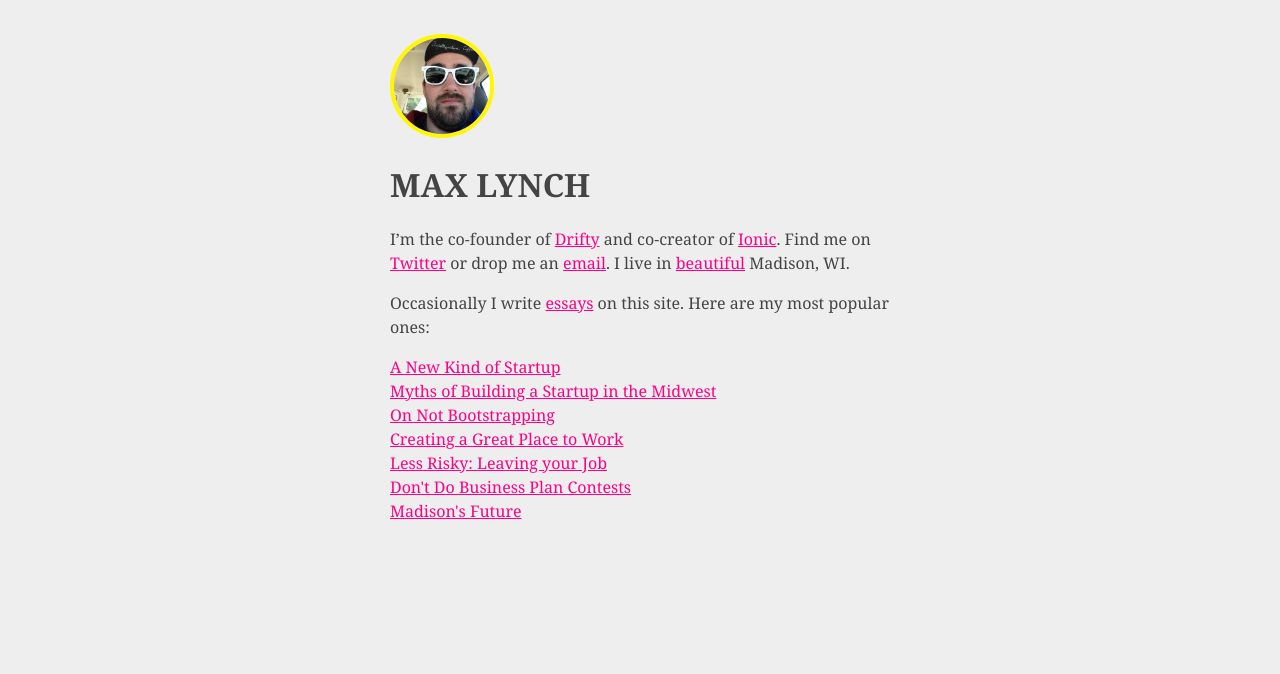
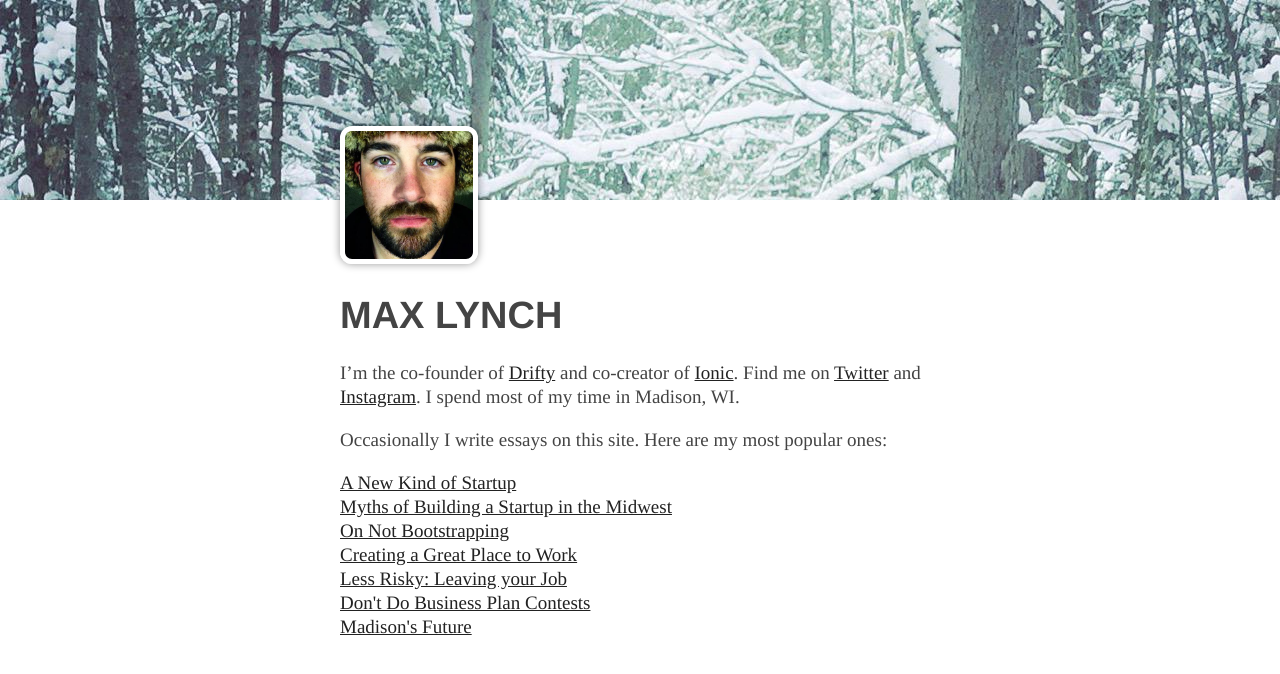
Before and after one commit to mlynch/mlynch.github.com, a Jekyll site: the page built from index.md, in a window 1280 px wide. Shown: the top 674 px of the page. Built offline with Jekyll 4.4.1, drawn with Linux system fonts in a browser that asks for light colours; Markdown is read by kramdown in place of the engine named in the settings; comment, search, counter and statistics services are not loaded.

Commit message:
Redesign

```diff
--- a/_layouts/clean.html
+++ b/_layouts/clean.html
@@ -19,6 +21,11 @@
   <link rel="stylesheet" href="/css/clean.css" type="text/css" media="screen, projection">
 </head>
 <body>
+  {% if page.header %}
+<div id="top-bg">
+  <img src="/images/bg.jpg">
+</div>
+  {% endif %}
   <div id="wrapper">
     {{ content }}
   </div>
--- a/blog/index.html
+++ b/blog/index.html
@@ -16,7 +16,9 @@ title: Startups, bootstrapping, and making magic
     <h3><a href="{{post.url}}">{{post.title}}</a></h3>
     <time>{{post.date | date: "%B %d, %Y" }}</time>
   </div>
-  {{post.content}}
+  <div class="post-content">
+    {{post.content}}
+  </div>
   <hr>
 </div>
 
--- a/css/clean.css
+++ b/css/clean.css
@@ -1,30 +1,57 @@
 body {
-  font-family: Georgia, Times, 'Times New Roman', serif;
-	background-color: #eee;
+  font-family: "adobe garamond pro", Times, 'Times New Roman', serif;
+	background-color: #fff;
 	color: #444;
   font-size: 16px;
   line-height: 24px;
 
+  text-rendering: optimizeLegibility;
+font-feature-settings: "kern";
+-webkit-font-feature-settings: "kern";
+-moz-font-feature-settings: "kern";
+-moz-font-feature-settings: "kern=1";
+-webkit-font-smoothing: antialiased;
+font-size: 19px;
+padding: 0;
+margin: 0;
 }
 
 a {
+  /*
   color: #ff0084;
+  */
+  color: #222;
 }
 
 h1 {
   line-height: 40px;
 }
+h1, h2, h3, h4, h5 {
+  font-family: "europa", Helvetica, Arial, sans-serif;
+  text-transform: uppercase;
+}
+
+#top-bg {
+  height: 200px;
+  overflow: hidden;
+}
 
 #wrapper {
-  max-width: 500px;
+  max-width: 600px;
   padding: 10px;
   margin: auto;
 }
 
 #me {
-  width: 96px;
-  border-radius: 50%;
-  border: 4px solid #fff700;
+  margin-top: -103px;
+  width: 128px;
+  /*border-radius: 50%;*/
+  border-radius: 12px;
+  border: 5px solid #fff;
+  box-shadow: 0px 0px 8px rgba(0,0,0,0.4);
+  z-index: 5;
+  /*border: 4px solid #fff700;
+  */
 }
 
 #bio {
@@ -41,11 +68,19 @@ h1 {
 }
 
 .post-title {
+  font-size: 2em;
+  line-height: 40px;
   margin: 50px 0px 30px 0px;
 }
 .post-info {
   margin: 15px 0px;
 }
+.post-content {
+  padding: 0 0 0 0;
+  font-size: 19px;
+  line-height: 29px;
+  margin: 0 0 22px 0;
+}
 
 #post-bottom {
   margin-top: 40px;
--- a/index.md
+++ b/index.md
@@ -1,16 +1,16 @@
 ---
 layout: clean
 title: Startups, bootstrapping, and making magic
+header: true
 ---
 
-
-<img src="images/me2.jpg" alt="Me" id="me">
+<img src="images/mehat.jpg" alt="Me" id="me">
 
 # MAX LYNCH
 
-I'm the co-founder of [Drifty](http://drifty.com/) and co-creator of [Ionic](http://ionicframework.com/). Find me on [Twitter](http://twitter.com/maxlynch) or drop me an [email](mailto:max@drifty.com). I live in [beautiful](http://farm9.staticflickr.com/8293/7561011804_edef96ec64_b.jpg) Madison, WI.
+I'm the co-founder of [Drifty](http://drifty.com/) and co-creator of [Ionic](http://ionicframework.com/). Find me on [Twitter](http://twitter.com/maxlynch) and [Instagram](http://instagram.com/maxlynch). I spend most of my time in Madison, WI.
 
-Occasionally I write [essays](/blog) on this site. Here are my most popular ones:
+Occasionally I write essays on this site. Here are my most popular ones:
 <nav id="most-popular">
   <ul>
     <li><a href="/blog/new-kind-of-startup/">A New Kind of Startup</a></li>
```
Also changed, not shown: other parts of _layouts/clean.html (+2 -0 lines), images/bg.jpg (added), images/mehat.jpg (added).
